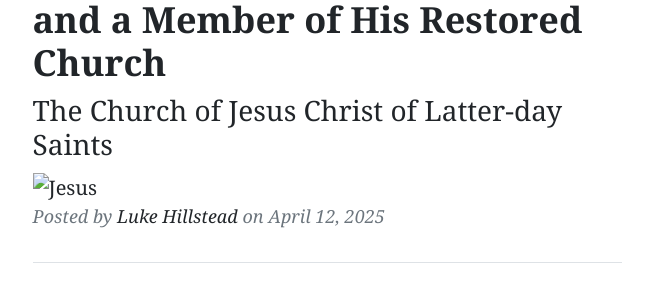
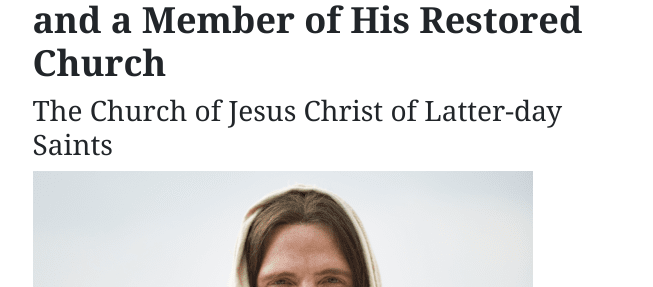
Before and after one commit to lukehillstead/finalproject, a plain HTML site: page index.html in a window 1280 px wide. Shown: the part 752-1039 px from the top of the page, without its empty margins (313-966 px from the left). Drawn offline with nearby package versions, Linux system fonts and the light colour scheme; the site is published under a folder, as on GitHub Pages, so addresses that start at the root find nothing.

Commit message:
Add files via upload

```diff
--- a/index.html
+++ b/index.html
@@ -57,7 +57,7 @@
                         <a href="https://www.churchofjesuschrist.org/?lang=eng" target="_blank">
                             <h2 class="post-title">I am a Disciple of Jesus Christ and a Member of His Restored Church</h2>
                             <h3 class="post-subtitle">The Church of Jesus Christ of Latter-day Saints</h3>
-                            <img src="/assets/img/picture_of_jesus_smiling.png" width="500" alt="Jesus">
+                            <img src="assets/img/picture_of_jesus_smiling.png" width="500" alt="Jesus">
                         </a>
                         <p class="post-meta">
                             Posted by
```
Also changed, not shown: assets/img/jesus smiling 2.webp (added), img/byu finance.jpg (added), img/contact-bg.jpg (added), img/home-bg.jpg (added), img/jesus smiling 2.webp (added), img/picture_of_jesus_smiling.png (added), img/pizookie.avif (added), img/post-sample-image.jpg (added), img/sami wife.jpg (added), img/tier list.png (added), 2 other files.
